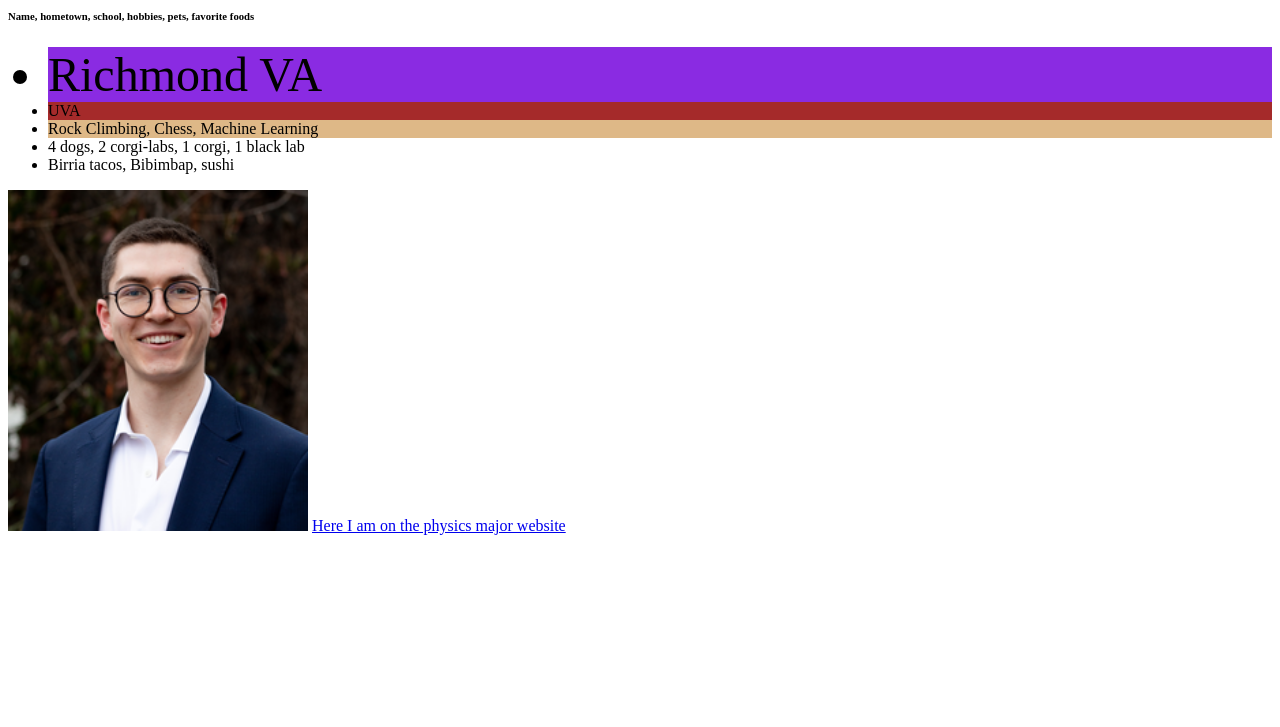
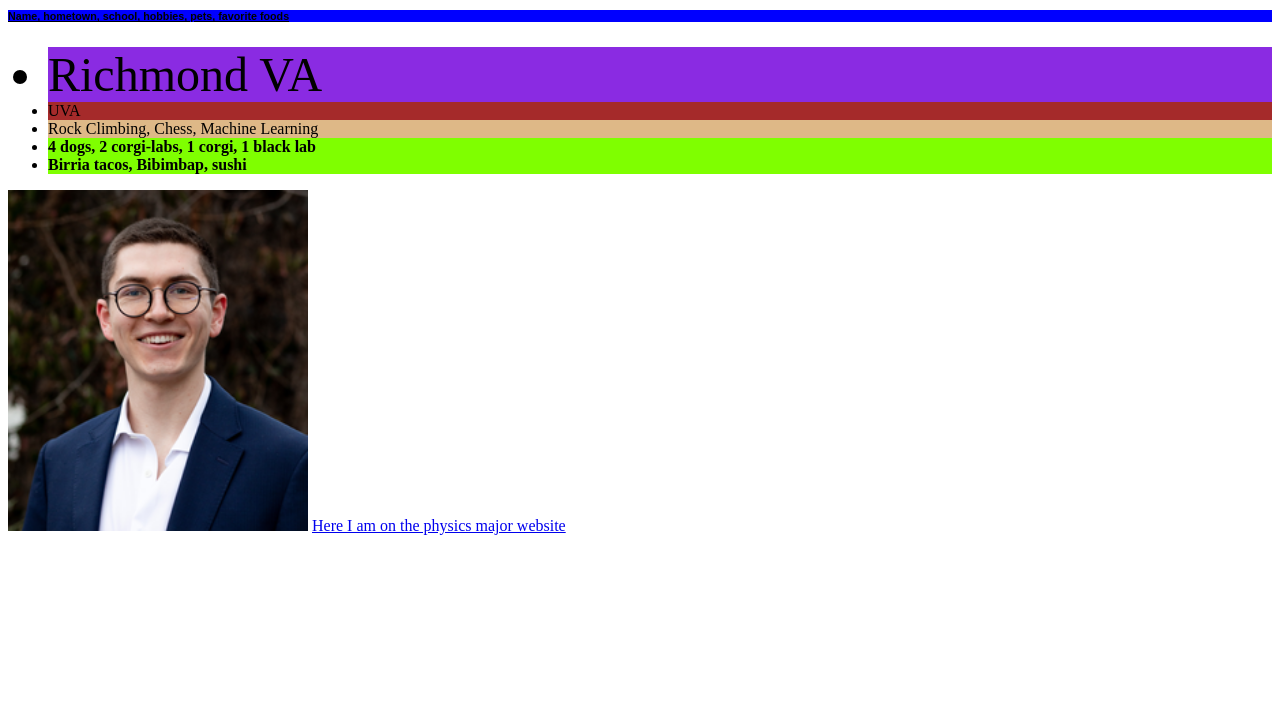
Before and after one commit to LiamMcColley/Countdown1, a plain HTML site: page index.html in a window 1280 px wide. Shown: the part 73-800 px from the top of the page. Drawn offline with Linux system fonts and the light colour scheme.

Commit message:
test commit

```diff
--- a/index.html
+++ b/index.html
@@ -2,7 +2,7 @@
 <html lang="en">
     <head>
         <title> About Myself</title>
-        <link rel="stylesheet" type="text/css" href="sytles.css">
+        <link rel="stylesheet" type="text/css" href="style.css">
     </head>
     <body>
         <h1 id="main-header">Liam McCOlley</h1>
```
